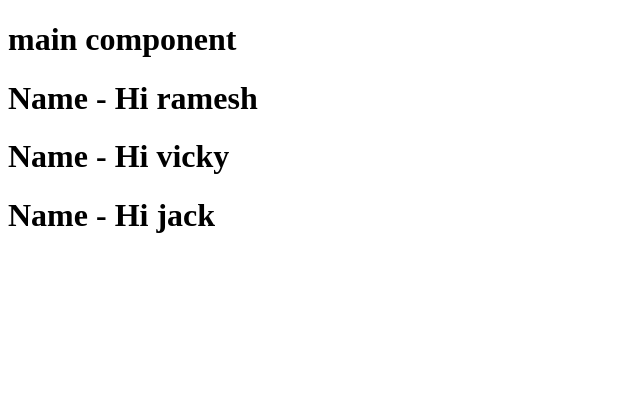
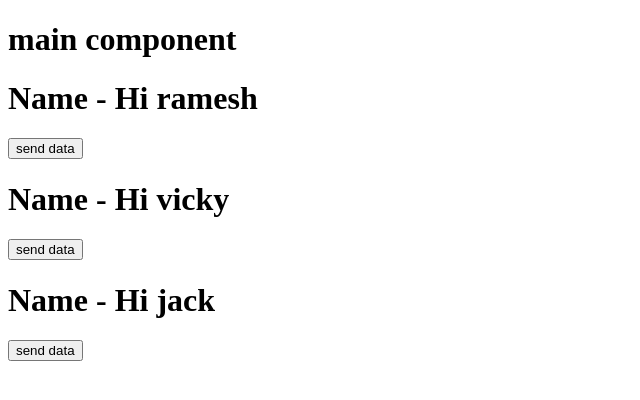
Before and after one commit to Vivekjoshi11/ng17project, an Angular app: page / in a window 1280 px wide. Shown: the top 400 px of the page, without its empty margins (0-640 px from the left). Built offline with nearby package versions, Linux system fonts and the light colour scheme.

Commit message:
data send from child to parent and parent to child using input and output decoraters

```diff
--- a/src/app/app.component.html
+++ b/src/app/app.component.html
@@ -7,7 +7,7 @@
  [userName] = "u.name"
  [isSingle] = "u.isSingle"
  [salary] = "u.salary"
-
+ (myEvent)="recevedData($event)"
 ></app-user-profile>
 <!-- <app-user-profile name="vivek"></app-user-profile>
 <app-user-profile name="vicky"></app-user-profile> -->
--- a/src/app/app.component.ts
+++ b/src/app/app.component.ts
@@ -1,4 +1,4 @@
-import { Component } from '@angular/core';
+import { Component, isSignal } from '@angular/core';
 import { RouterOutlet } from '@angular/router';
 import { UserProfileComponent } from "./user-profile/user-profile.component";
 import { CommonModule } from '@angular/common';
@@ -15,7 +15,7 @@ export class AppComponent {
   users = [
     {name:"ramesh",
       isSingle: true,
-      salary:10000
+      salary:10000,
     },
     {name:"vicky",
       isSingle: true,
@@ -26,4 +26,7 @@ export class AppComponent {
       salary:100000
     }
   ]
+  recevedData(e:string){
+    console.log(e);
+  }
 }
--- a/src/app/user-profile/user-profile.component.html
+++ b/src/app/user-profile/user-profile.component.html
@@ -36,3 +36,4 @@
 
 
 <h1> Name - {{name}} </h1>
+<button (click)="sendData()"> send data</button>
--- a/src/app/user-profile/user-profile.component.ts
+++ b/src/app/user-profile/user-profile.component.ts
@@ -1,4 +1,4 @@
-import { booleanAttribute, Component, input, Input, numberAttribute } from '@angular/core';
+import { booleanAttribute, Component, EventEmitter, input, Input, numberAttribute, Output } from '@angular/core';
 import { FormsModule } from '@angular/forms';
 import
  { CommonModule } from '@angular/common';
@@ -19,9 +19,15 @@ export class UserProfileComponent {
 
 
   // @Input() name = ""
-  @Input({alias:"userName", transform:formatName}) name ="";
+  @Input({alias:"userName", transform:formatName}) name ="";   // alias is used when our variable is in other file is different
+  // and here transform is the built in angular format which will transform it's variable name and here it will go to that function
   @Input({transform:booleanAttribute}) isSingle!:boolean;
+  //this transform function will convert string into that perticular data type
   @Input({transform:numberAttribute}) salary!:number;
+  @Output() myEvent = new EventEmitter<string>()  // this will used to send data from child to parent here parent is app and child is user-profile
+  sendData(){
+    this.myEvent.emit("Coders never quit")
+  }
 
   // name:string = "vivek"
   // job:string = " software Engineer"
```
